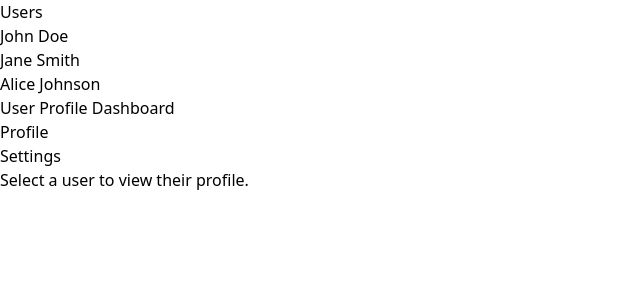
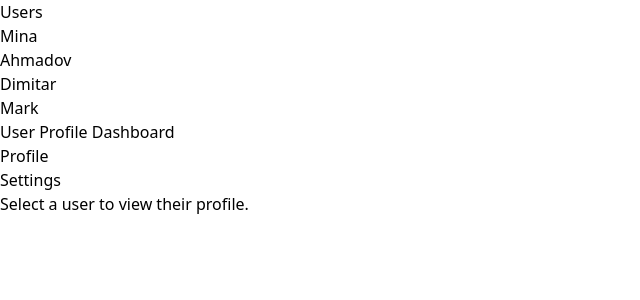
Before and after one commit to iahmedgamal/react-task, a React (Vite) app: page / in a window 1280 px wide. Shown: the top 300 px of the page, without its empty margins (0-640 px from the left). Built offline with nearby package versions, Linux system fonts and the light colour scheme.

Commit message:
moved json users to a local seaprate file & added a fetch function to get the users in the sidebar

```diff
--- /dev/null
+++ b/public/users.json
@@ -0,0 +1,6 @@
+[
+  { "id": 1, "name": "Mina" },
+  { "id": 2, "name": "Ahmadov" },
+  { "id": 3, "name": "Dimitar" },
+  { "id": 4, "name": "Mark" }
+]
--- a/src/components/Sidebar.tsx
+++ b/src/components/Sidebar.tsx
@@ -1,42 +1,69 @@
-import { useState } from "react";
-
-
-const users = [
-    { id: 1, name: 'John Doe' },
-    { id: 2, name: 'Jane Smith' },
-    { id: 3, name: 'Alice Johnson' },
-  ];
+import { useEffect, useState } from "react";
 
 interface User {
   id: number;
   name: string;
 }
 
-
-
 interface SidebarProps {
   onUserSelect: (user: User) => void;
 }
 
+const SideBar = ({ onUserSelect }: SidebarProps) => {
+  const [selectedUserId, setSelectedUserId] = useState<number | null>(null);
+  const [users, setUsers] = useState<User[]>([]);
+  const [loading, setLoading] = useState<boolean>(true);
+  const [error, setError] = useState<string | null>(null);
 
+  useEffect(() => {
+    const fetchUsers = async () => {
+      try {
+        const response = await fetch("/users.json");
+        if (!response.ok) {
+          throw new Error("Failed to fetch users");
+        }
+        const data = await response.json();
+        setUsers(data);
+        setLoading(false);
+      } catch (err: any) {
+        setError(err.message);
+        setLoading(false);
+      }
+    };
 
-const SideBar = ({ onUserSelect }: SidebarProps)  => {
-const [selectedUserId, setSelectedUserId] = useState<number | null>(null);
+    fetchUsers();
+  }, []);
 
   const handleUserClick = (user: User) => {
     setSelectedUserId(user.id);
     onUserSelect(user);
   };
 
+  if (loading) {
     return (
-    <aside className="bg-slate-50 w-64 p-4 text-cyan-500 shadow-sm	 ">
+      <aside className="bg-slate-100 w-64 p-4 text-teal-500">
+        Loading users...
+      </aside>
+    );
+  }
+
+  if (error) {
+    return (
+      <aside className="bg-slate-100 w-64 p-4 text-teal-500">
+        Error: {error}
+      </aside>
+    );
+  }
+
+  return (
+    <aside className="bg-slate-50 w-64 p-4 text-cyan-500 shadow-sm">
       <h2 className="text-lg font-bold mb-4">Users</h2>
       <ul>
         {users.map((user) => (
           <li
             key={user.id}
             className={`p-2 cursor-pointer ${
-              selectedUserId === user.id ? 'bg-teal-600 text-white' : ''
+              selectedUserId === user.id ? "bg-teal-600 text-white" : ""
             }`}
             onClick={() => handleUserClick(user)}
           >
@@ -46,6 +73,6 @@ const [selectedUserId, setSelectedUserId] = useState<number | null>(null);
       </ul>
     </aside>
   );
-}
+};
 
-export default SideBar
+export default SideBar;
```
Lines whose indentation alone changed are shown as unchanged.
